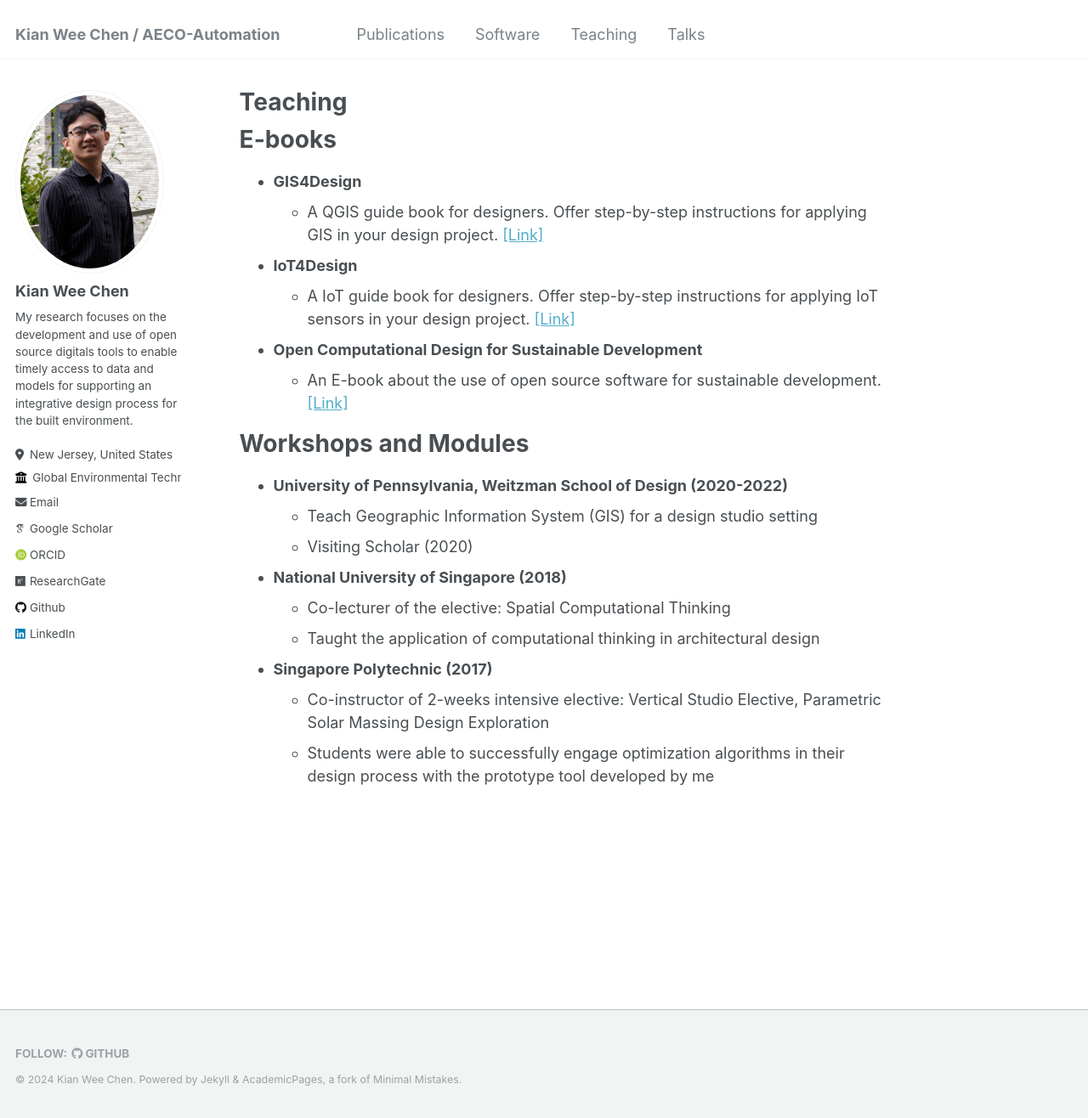
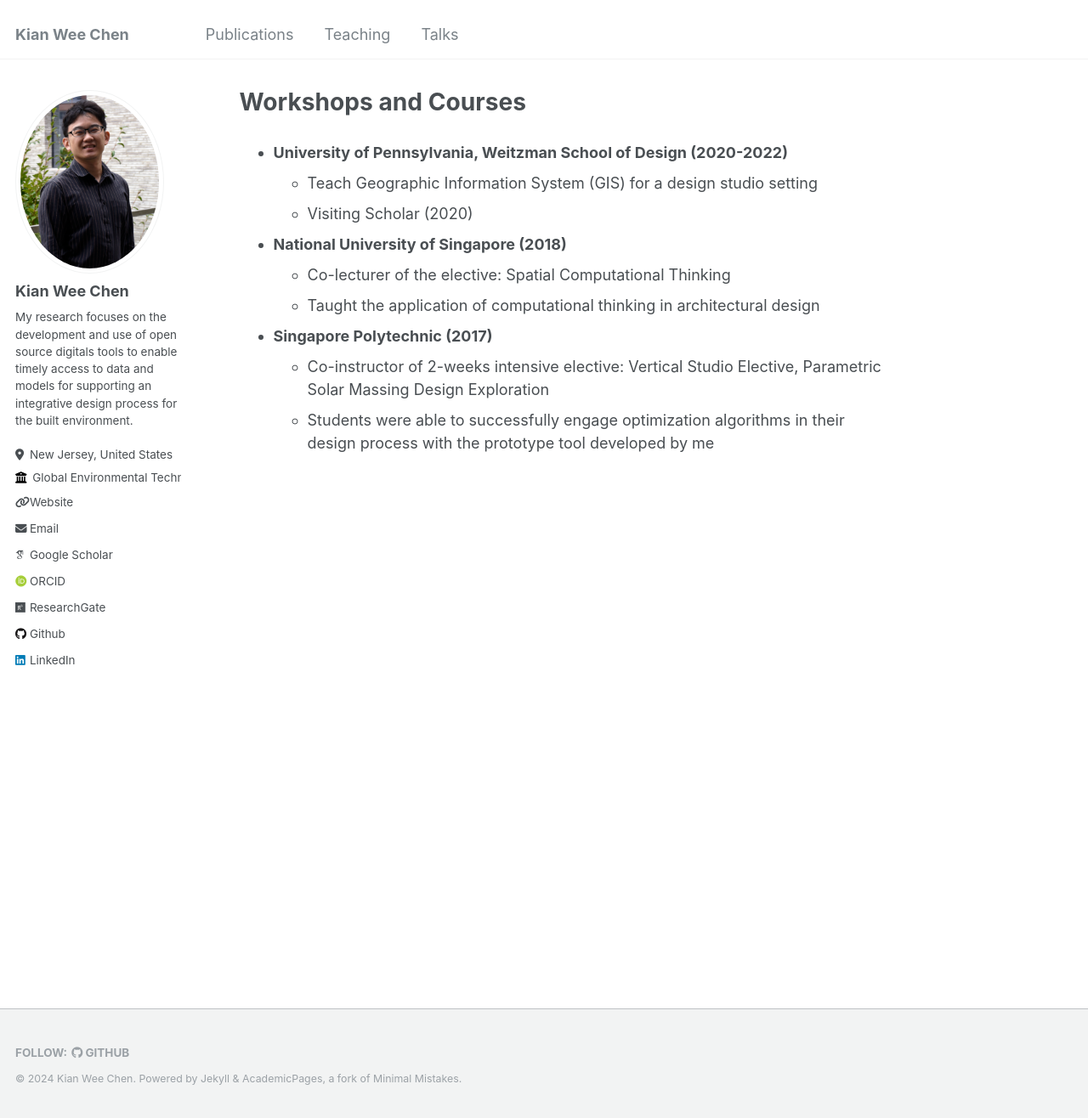
Before and after one commit to chenkianwee/chenkianwee.github.io, a Jekyll site: the page built from _pages/teaching.md, in a window 1280 px wide and 1316 px high. Shown: the whole window at 85% size. Built offline with Jekyll 4.4.1, drawn with Linux system fonts in a browser that asks for light colours; some web fonts are replaced.

Commit message:
remove software and ebooks

```diff
--- a/_config.yml
+++ b/_config.yml
@@ -8,7 +8,7 @@
 
 # Basic Site Settings
 locale                   : "en-US"
-title                    : "Kian Wee Chen / AECO-Automation"
+title                    : "Kian Wee Chen"
 title_separator          : "-"
 name                     : &name "Kian Wee Chen"
 description              : &description "personal description"
@@ -27,7 +27,7 @@ author:
   bio              : "My research focuses on the development and use of open source digitals tools to enable timely access to data and models for supporting an integrative design process for the built environment."
   location         : "New Jersey, United States"
   employer         : "Global Environmental Technologies Inc."
-  uri              : # URL
+  uri              : "https://chenkianwee.github.io/project-automated" # URL
   email            : "chenkianwee@globalenvtech.com"
 
   # Academic websites
--- a/_data/navigation.yml
+++ b/_data/navigation.yml
@@ -3,8 +3,8 @@ main:
   - title: "Publications"
     url: /publications/
 
-  - title: "Software"
-    url: /software/
+  # - title: "Software"
+  #   url: /software/
 
   - title: "Teaching"
     url: /teaching/
--- a/_pages/teaching.md
+++ b/_pages/teaching.md
@@ -1,6 +1,6 @@
 ---
 layout: single
-title: "Teaching"
+title: "Workshops and Courses"
 permalink: /teaching/
 author_profile: true
 toc: false
@@ -12,7 +12,7 @@ toc: false
   {% include archive-single.html %}
 {% endfor %} -->
 
-# E-books
+<!-- # E-books
 - **GIS4Design**
   - A QGIS guide book for designers. Offer step-by-step instructions for applying GIS in your design project. <a href="https://chenkianwee.github.io/gis4design" target="_blank">[Link]</a>
 
@@ -20,9 +20,8 @@ toc: false
   - A IoT guide book for designers. Offer step-by-step instructions for applying IoT sensors in your design project. <a href="https://chenkianwee.github.io/iot4design" target="_blank">[Link]</a>
 
 - **Open Computational Design for Sustainable Development**
-  - An E-book about the use of open source software for sustainable development. <a href="https://chenkianwee.github.io/opencd4sdev" target="_blank">[Link]</a>
+  - An E-book about the use of open source software for sustainable development. <a href="https://chenkianwee.github.io/opencd4sdev" target="_blank">[Link]</a> -->
 
-# Workshops and Modules
 - **University of Pennsylvania, Weitzman School of Design (2020-2022)**
   - Teach Geographic Information System (GIS) for a design studio setting
   - Visiting Scholar (2020)
```
Also changed, not shown: _pages/talks.md (+1 -1 lines).
